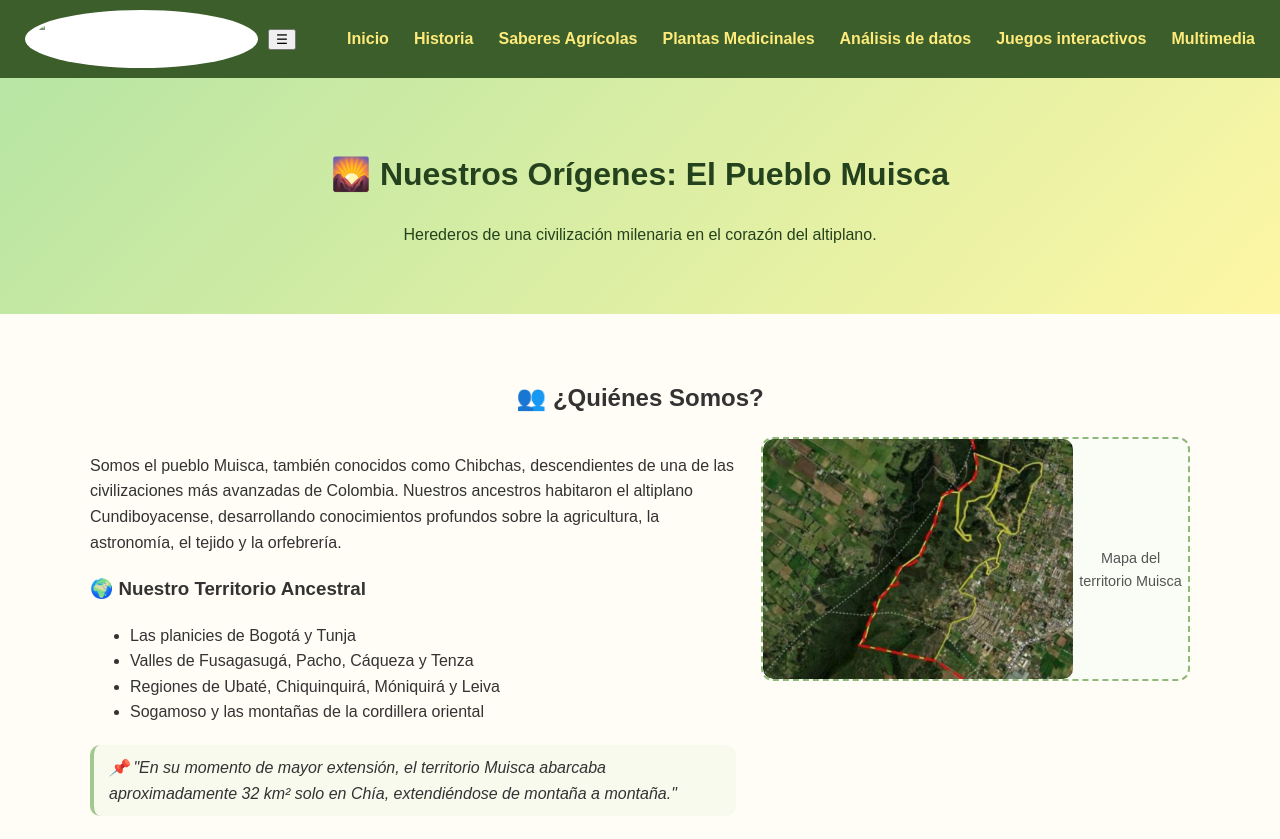
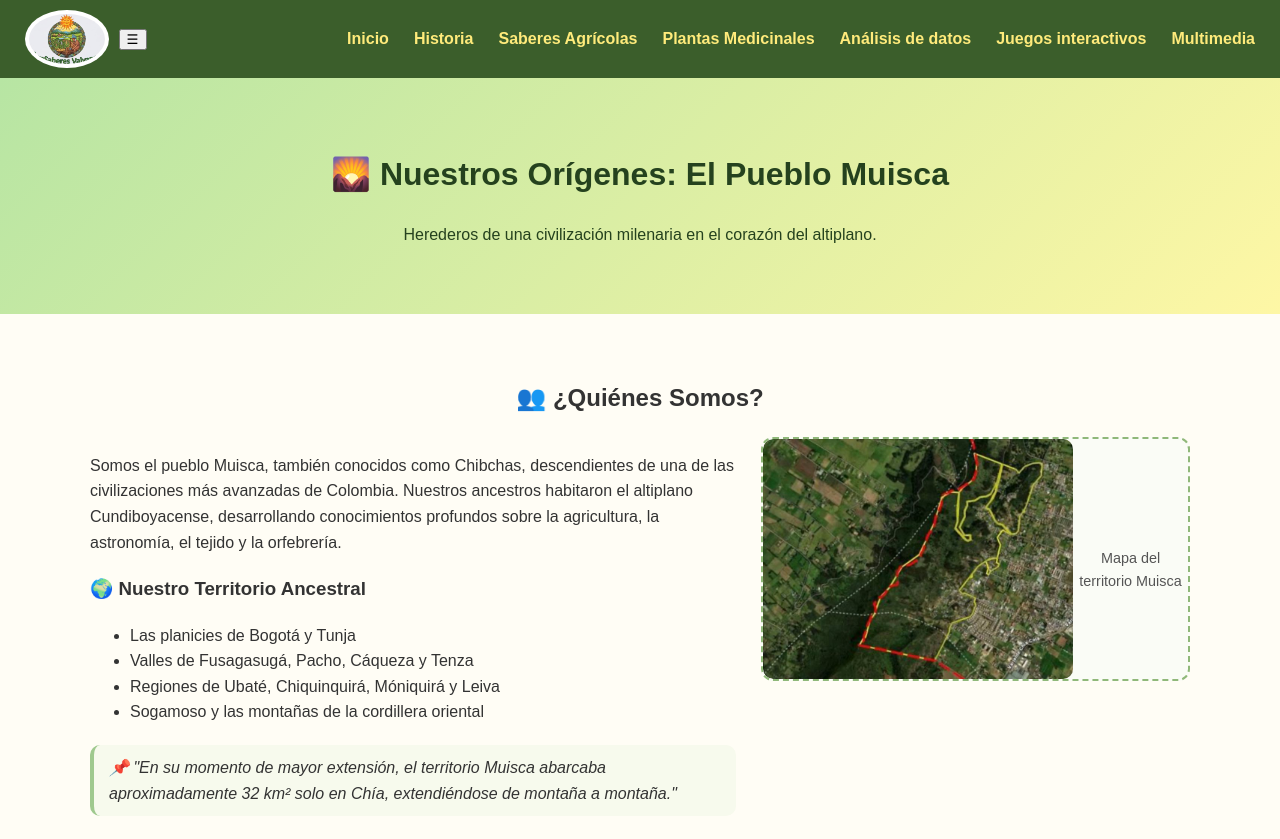
Before and after one commit to SergioBaq/agrosaberes, a plain HTML site: page origenes.html in a window 1280 px wide. Shown: the top 839 px of the page. Drawn offline with Linux system fonts and the light colour scheme.

Commit message:
Update origenes.html

```diff
--- a/origenes.html
+++ b/origenes.html
@@ -10,7 +10,7 @@
 <body>
 <nav class="menu">
     <div class="menu-header">
-      <img src="IMAGES/logo.jpg" alt="Logo Agro Saberes Fonquetá" class="logo">
+      <img src="logo.jpg" alt="Logo Agro Saberes Fonquetá" class="logo">
       <button class="menu-toggle" aria-label="Abrir menú">☰</button>
     </div>
 
```
